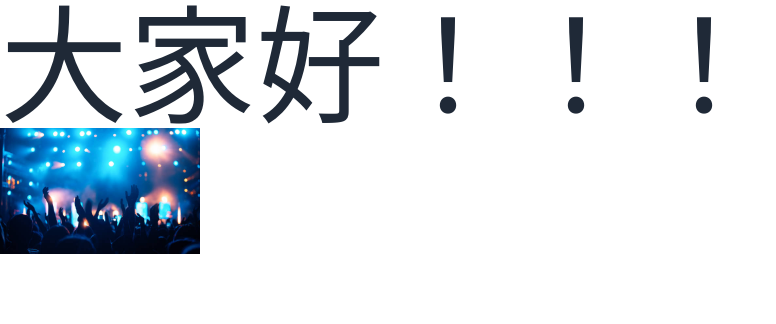
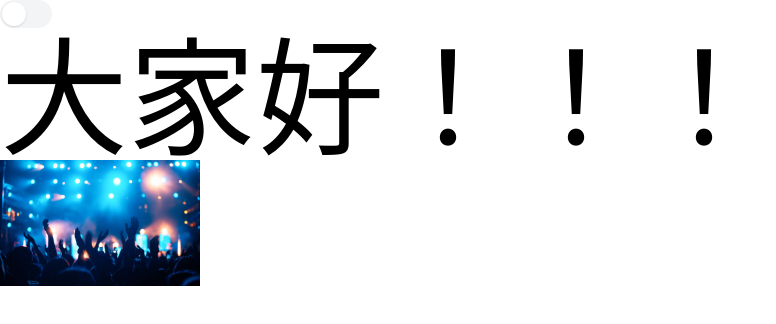
Before and after one commit to IOUKI/my-github-pages, a Next.js app: page / in a window 1280 px wide. Shown: the top 324 px of the page, without its empty margins (0-776 px from the left). Built offline with nearby package versions, Linux system fonts and the light colour scheme.

Commit message:
feat: preline, dark mode

```diff
--- a/app/layout.tsx
+++ b/app/layout.tsx
@@ -1,6 +1,7 @@
 import type { Metadata } from "next";
 import localFont from "next/font/local";
 import "./globals.css";
+import PrelineScript from "@/components/PrelineScript";
 
 const geistSans = localFont({
   src: "./fonts/GeistVF.woff",
@@ -26,10 +27,11 @@
   return (
     <html lang="en">
       <body
-        className={`${geistSans.variable} ${geistMono.variable} antialiased`}
+        className={`${geistSans.variable} ${geistMono.variable} antialiased bg-white dark:bg-gray-900 text-black dark:text-white`}
       >
         {children}
       </body>
+      <PrelineScript />
     </html>
   );
 }
--- a/app/page.tsx
+++ b/app/page.tsx
@@ -1,10 +1,12 @@
 import React from 'react'
 import Image from 'next/image'
+import ThemeSwitcher from '@/components/ThemeSwitcher'
 
 const Home = () => {
   return (
     <>
-      <div className="text-9xl text-gray-800">大家好！！！</div>
+      <ThemeSwitcher />
+      <div className="text-9xl">大家好！！！</div>
       <Image src="./test.jpg" alt="" width={200} height={200} />
     </>
   )
--- /dev/null
+++ b/components/PrelineScript.tsx
@@ -0,0 +1,27 @@
+"use client";
+
+import { usePathname } from "next/navigation";
+import { useEffect } from "react";
+
+import { IStaticMethods } from "preline/preline";
+declare global {
+  interface Window {
+    HSStaticMethods: IStaticMethods;
+  }
+}
+
+export default function PrelineScript() {
+  const path = usePathname();
+
+  useEffect(() => {
+    const loadPreline = async () => {
+      await import("preline/preline");
+
+      window.HSStaticMethods.autoInit();
+    };
+
+    loadPreline();
+  }, [path]);
+
+  return null;
+}
--- /dev/null
+++ b/components/ThemeSwitcher.tsx
@@ -0,0 +1,13 @@
+import React from 'react'
+
+const ThemeSwitcher = () => {
+  return (
+    <input data-hs-theme-switch="" className="relative w-[3.25rem] h-7 bg-gray-100 checked:bg-none checked:bg-blue-600 border-2 border-transparent rounded-full cursor-pointer transition-colors ease-in-out duration-200 ring-1 ring-transparent focus:border-gray-700 focus:ring-gray-700 focus:outline-none appearance-none
+
+    before:inline-block before:size-6 before:bg-white checked:before:bg-blue-200 before:translate-x-0 checked:before:translate-x-full before:shadow before:rounded-full before:transform before:ring-0 before:transition before:ease-in-out before:duration-200
+
+    after:absolute after:end-1.5 after:top-[calc(50%-0.40625rem)] after:w-[.8125rem] after:h-[.8125rem] after:bg-no-repeat after:bg-[right_center] after:bg-[length:.8125em_.8125em] after:transform after:transition-all after:ease-in-out after:duration-200 after:opacity-70 checked:after:start-1.5 checked:after:end-auto" type="checkbox" id="darkSwitch" />
+  )
+}
+
+export default ThemeSwitcher
--- a/tailwind.config.ts
+++ b/tailwind.config.ts
@@ -1,10 +1,12 @@
 import type { Config } from "tailwindcss";
 
 const config: Config = {
+  darkMode: 'class',
   content: [
     "./pages/**/*.{js,ts,jsx,tsx,mdx}",
     "./components/**/*.{js,ts,jsx,tsx,mdx}",
     "./app/**/*.{js,ts,jsx,tsx,mdx}",
+    './node_modules/preline/preline.js',
   ],
   theme: {
     extend: {
@@ -14,6 +16,8 @@
       },
     },
   },
-  plugins: [],
+  plugins: [
+    require('preline/plugin'),
+  ],
 };
 export default config;
```
Also changed, not shown: package.json (+6 -5 lines), 1 other file (tests, documents, lock files or other folders).
